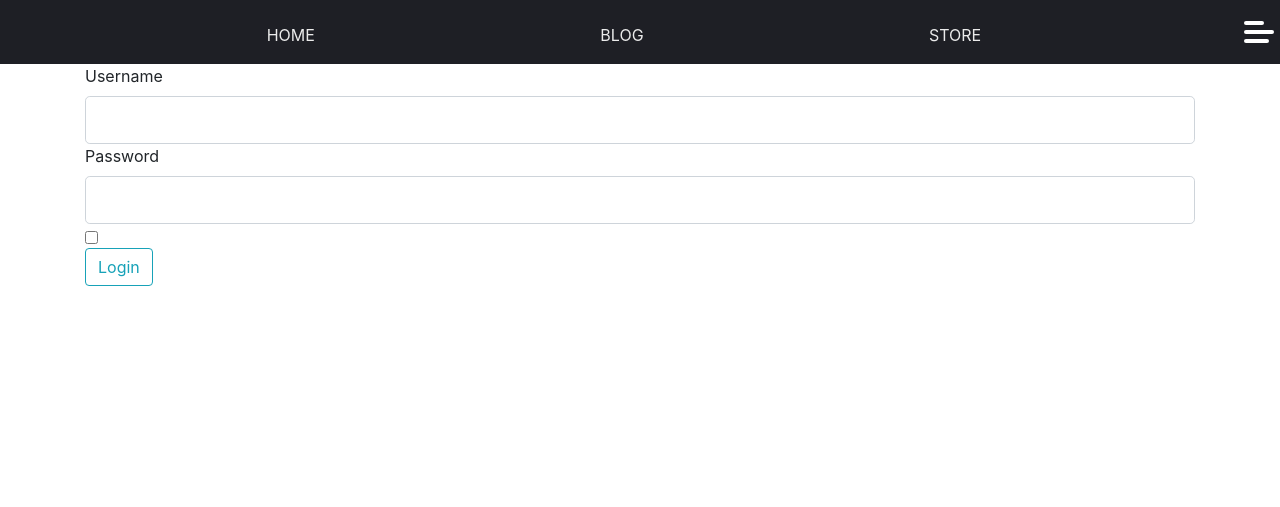
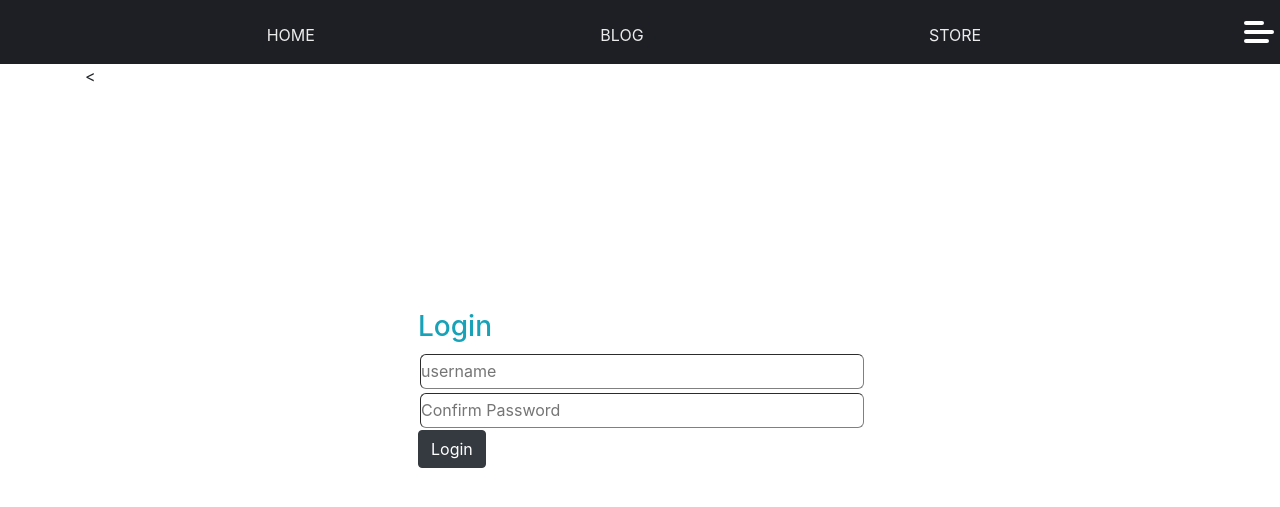
Before and after one commit to Just-Vs/Web-Systems, a Flask app: page /login in a window 1280 px wide. Shown: the top 507 px of the page. Run offline with Flask 2, Linux system fonts and the light colour scheme; some libraries are stand-ins or nearby versions.

Commit message:
neatened registration and login forms

```diff
--- a/templates/login.html
+++ b/templates/login.html
@@ -1,21 +1,19 @@
 {% extends "template.html" %}
 {% block content %}
+<<div class="cnt">
+  <h3 class="text-info">Login</h3>
   <form class="form-class" action="index.html" method="POST">
     {{ form.hidden_tag() }}
     <div class="form-data">
-    {{ form.username.label(class="form-control-label") }}
-    {{ form.username(class="form-control form-control-lg") }}
+      {{ form.username(class="box", placeholder="username") }}
     </div>
     <div class="form-data">
-    {{ form.password.label(class="form-control-label") }}
-    {{ form.password(class="form-control form-control-lg") }}
-  </div>
-  <div class="sml">
-        {{ form.remember(class="btn btn-outline-info") }}
+      {{ form.password(class="box", placeholder="Confirm Password") }}
     </div>
     <div class="form-group">
-    {{ form.submit(class="btn btn-outline-info") }}
+      {{ form.submit(class="btn btn-dark") }}
+    </div>
+  </form>
 </div>
 
-</form>
 {% endblock content %}
```
Also changed, not shown: templates/register.html (+8 -9 lines). Lines whose indentation alone changed are shown as unchanged.
